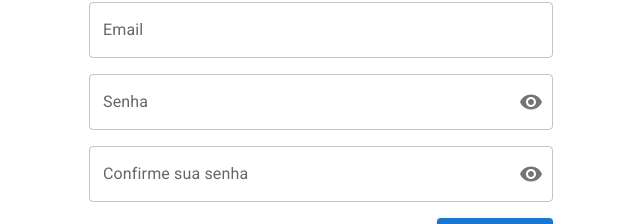
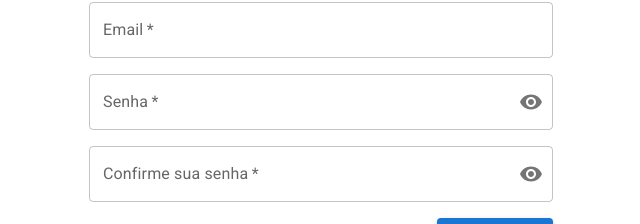
Before and after one commit to ruineto-software-engineer/repo-provas, a React (Create React App) app: page /register in a window 1280 px wide. Shown: the part 402-626 px from the top of the page, without its empty margins (319-959 px from the left). Built offline with nearby package versions, Linux system fonts and the light colour scheme.

Commit message:
fix: apply required in forms inputs fields

```diff
--- a/src/pages/Create/index.js
+++ b/src/pages/Create/index.js
@@ -116,7 +116,7 @@ export default function Create() {
           }
         })
       } else {
-        if(!auth?.token) return fireAlert("Você precisa estar logado para acessar!");
+        if (!auth?.token) return fireAlert("Você precisa estar logado para acessar!");
 
         fireAlert(error.response.data);
       }
@@ -142,7 +142,7 @@ export default function Create() {
           }
         })
       } else {
-        if(!auth?.token) return fireAlert("Você precisa estar logado para acessar!");
+        if (!auth?.token) return fireAlert("Você precisa estar logado para acessar!");
 
         fireAlert(error.response.data);
       }
@@ -179,7 +179,7 @@ export default function Create() {
           }
         })
       } else {
-        if(!auth?.token) return fireAlert("Você precisa estar logado para acessar!");
+        if (!auth?.token) return fireAlert("Você precisa estar logado para acessar!");
 
         fireAlert(error.response.data);
       }
@@ -248,6 +248,7 @@ export default function Create() {
             type={'text'}
             value={titleTest}
             onChange={(e) => setTitleTest(e.target.value)}
+            required
           />
           <TextField
             sx={{ width: '100%' }}
@@ -257,6 +258,7 @@ export default function Create() {
             type={'text'}
             value={pdfUrl}
             onChange={(e) => setPdfUrl(e.target.value)}
+            required
           />
           <Autocomplete
             fullWidth
@@ -271,7 +273,7 @@ export default function Create() {
             id="controllable-states-categories"
             options={categoriesOptions}
             isOptionEqualToValue={(category) => { return ({ id: category.id, label: category.name }) }}
-            renderInput={(params) => <TextField {...params} label="Categoria" />}
+            renderInput={(params) => <TextField {...params} label="Categoria" required />}
           />
           <Autocomplete
             fullWidth
@@ -287,7 +289,7 @@ export default function Create() {
             id="controllable-states-disciplines"
             options={disciplinesOptions}
             isOptionEqualToValue={(discipline) => { return ({ id: discipline.id, label: discipline.name }) }}
-            renderInput={(params) => <TextField {...params} label="Disciplina" />}
+            renderInput={(params) => <TextField {...params} label="Disciplina" required />}
           />
           <Autocomplete
             fullWidth
@@ -303,7 +305,7 @@ export default function Create() {
             id="controllable-states-instructors"
             options={instructorsOptions}
             isOptionEqualToValue={(instructor) => { return ({ id: instructor.id, label: instructor.name }) }}
-            renderInput={(params) => <TextField {...params} label="Pessoa Instrutora" />}
+            renderInput={(params) => <TextField {...params} label="Pessoa Instrutora" required />}
           />
 
           <Button
--- a/src/pages/Login/index.js
+++ b/src/pages/Login/index.js
@@ -159,9 +159,10 @@ export default function Login() {
               type={'email'}
               value={email}
               onChange={(e) => setEmail(e.target.value)}
+              required
             />
 
-            <FormControl sx={{ width: '100%' }} variant="outlined">
+            <FormControl sx={{ width: '100%' }} variant="outlined" required>
               <InputLabel htmlFor="outlined-adornment-password">Senha</InputLabel>
               <OutlinedInput
                 id="outlined-adornment-password"
--- a/src/pages/Register/index.js
+++ b/src/pages/Register/index.js
@@ -160,9 +160,10 @@ export default function Register() {
               type={'email'}
               value={email}
               onChange={(e) => setEmail(e.target.value)}
+              required
             />
 
-            <FormControl sx={{ width: '100%' }} variant="outlined">
+            <FormControl sx={{ width: '100%' }} variant="outlined" required>
               <InputLabel htmlFor="outlined-adornment-password">Senha</InputLabel>
               <OutlinedInput
                 id="outlined-adornment-password"
@@ -185,7 +186,7 @@ export default function Register() {
               />
             </FormControl>
 
-            <FormControl sx={{ width: '100%' }} variant="outlined">
+            <FormControl sx={{ width: '100%' }} variant="outlined" required>
               <InputLabel htmlFor="outlined-adornment-confirm-password">Confirme sua senha</InputLabel>
               <OutlinedInput
                 id="outlined-adornment-confirm-password"
```
